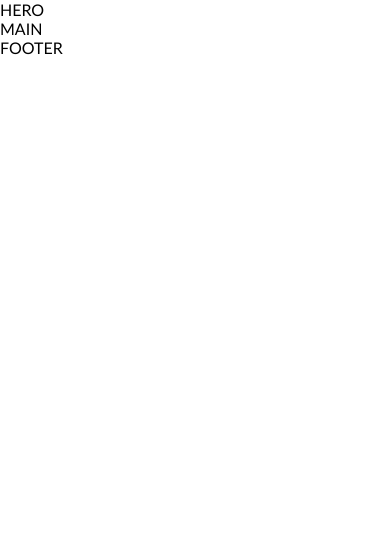
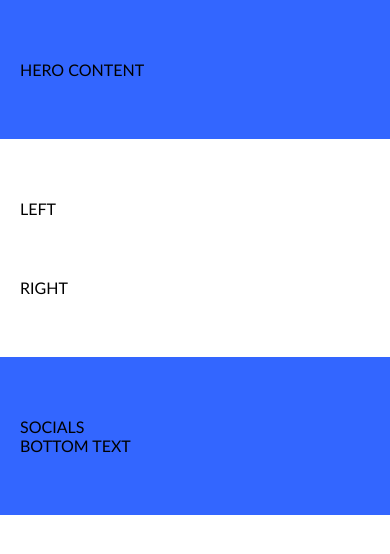
Before and after one commit to Mindaugas-G/5-coming-soon, a website: page index.html in a window 390 px wide. Drawn offline with Linux system fonts and the light colour scheme; files that its build step writes are made by us from their sources.

Commit message:
Layout #3

```diff
--- a/CSS/base/base.css
+++ b/CSS/base/base.css
@@ -1,11 +1,16 @@
 body,
 body * {
-    margin:0;
+    margin: 0;
     padding: 0;
     vertical-align: top;
     box-sizing: border-box;
 }
 
 body {
-    font-family: 'Gill Sans', 'Gill Sans MT', Calibri, 'Trebuchet MS', sans-serif;
+    font-family: 'Gill Sans', 'Gill Sans MT', Calibri, 'Trebuchet MS',
+        sans-serif;
 }
+
+.bg-blue {
+    background-color: #36f;
+}
--- a/CSS/base/layout.css
+++ b/CSS/base/layout.css
@@ -0,0 +1,59 @@
+.container {
+    width: 100%;
+    padding-top: 60px;
+    padding-bottom: 60px;
+}
+
+.container > .row {
+    display: inline-block;
+    width: 1000px;
+    margin-left: calc(50% - 500px);
+}
+
+.container > .short-row {
+    display: inline-block;
+    width: 600px;
+    margin-left: calc(50% - 300px);
+}
+
+.container > .row > .left {
+    width: 50%;
+    float: left;
+}
+.container > .row > .right {
+    width: 40%;
+    float: right;
+}
+
+@media (max-width: 1100px) {
+    .container > .row {
+        width: 800px;
+        margin-left: calc(50% - 400px);
+    }
+}
+
+@media (max-width: 900px) {
+    .container > .row {
+        width: 600px;
+        margin-left: calc(50% - 300px);
+    }
+}
+
+@media (max-width: 700px) {
+    .container {
+        padding-left: 20px;
+        padding-right: 20px;
+    }
+    .container > .row,
+    .container > .short-row {
+        width: 100%;
+        margin-left: 0;
+    }
+    .container > .row > .left {
+        width: 100%;
+        margin-bottom: 60px;
+    }
+    .container > .row > .right {
+        width: 100%;
+    }
+}
--- a/index.html
+++ b/index.html
@@ -23,14 +23,30 @@
 
     </head>
     <body>
-        <section>
-            HERO
+        <section class="container bg-blue">
+            <div class="short-row">
+                HERO CONTENT
+            </div>
         </section>
-        <section>
-            MAIN
+
+        <section class="container">
+            <div class="row">
+                <div class="left">
+                    LEFT
+                </div>
+                <div class="right">
+                    RIGHT
+                </div>
+            </div>
         </section>
-        <footer>
-            FOOTER
+
+        <footer class="container bg-blue">
+            <div class="row">
+                SOCIALS
+            </div>
+            <div class="short-row">
+                BOTTOM TEXT
+            </div>
         </footer>
     </body>
     </html>
```
